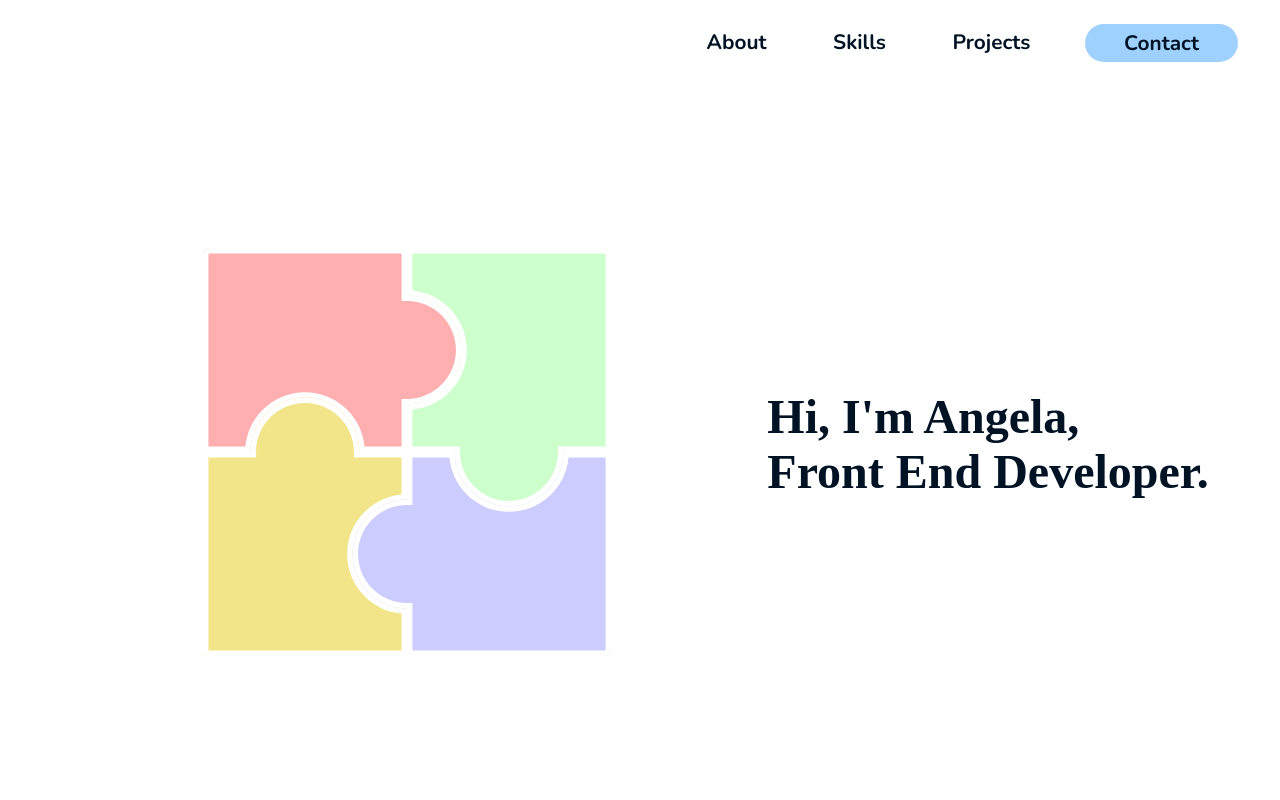
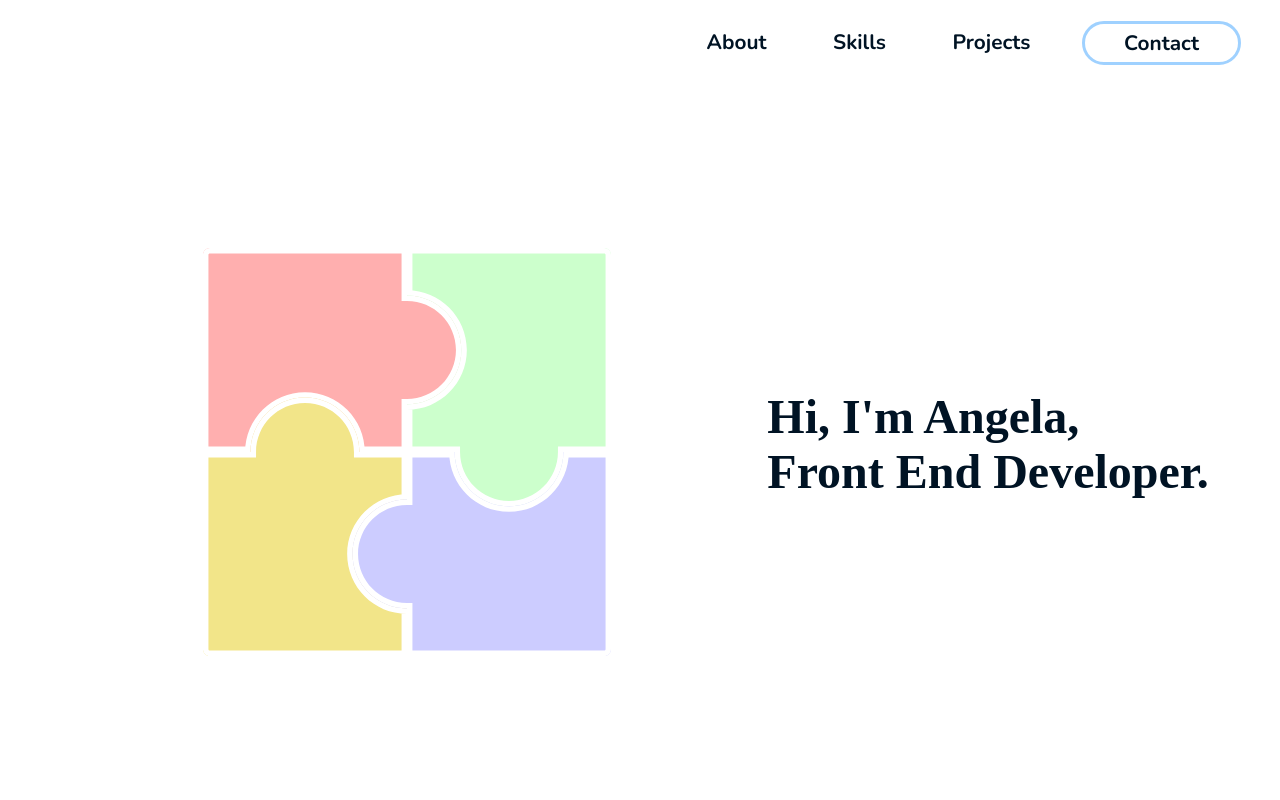
Before and after one commit to ang-riv/portfolio, a React (Create React App) app: page / in a window 1280 px wide. Shown: the top 800 px of the page. Built offline with nearby package versions, Linux system fonts and the light colour scheme; a web font is replaced by a local one.

Commit message:
Changed navigation contact effects to match project tiles hover

```diff
--- a/src/Navigation.js
+++ b/src/Navigation.js
@@ -2,7 +2,7 @@ import React, { useState } from "react";
 import { motion } from "framer-motion";
 import useWindowSize from "./useWindowSize";
 import { QuestionMarkIcon, GearIcon, CodeIcon, SpeechIcon } from "./Icons";
-
+import { globalColors } from "./Imports";
 const Navigation = ({ aboutRef, skillsRef, projectsRef, contactRef }) => {
   // hover effects to check which element is being hovered
   const [isHovered, setIsHovered] = useState("");
@@ -23,6 +23,8 @@ const Navigation = ({ aboutRef, skillsRef, projectsRef, contactRef }) => {
     { title: "Projects", ref: projectsRef, icon: <CodeIcon /> },
     { title: "Contact", ref: contactRef, icon: <SpeechIcon /> },
   ];
+
+  // contact styles
 
   const refCopy = [...sectionRefs];
   return (
@@ -62,8 +64,8 @@ const Navigation = ({ aboutRef, skillsRef, projectsRef, contactRef }) => {
                     animate={{
                       backgroundColor:
                         isHovered === section.title
-                          ? ["hsl(208.8, 100, 81.2)", "hsl(208.5, 100, 56.3)"]
-                          : "hsl(208.8, 100, 81.2)",
+                          ? `${globalColors.blue}`
+                          : "#FFFFFF",
                     }}
                   >
                     {section.title}
--- a/src/ProjectTile.js
+++ b/src/ProjectTile.js
@@ -2,11 +2,13 @@ import React from "react";
 import { motion } from "framer-motion";
 
 function ProjectTile(props) {
+  // initial button style
   const buttonColor = {
     outline: `3px solid ${props.color}`,
     backgroundColor: "#FFFFFF",
   };
 
+  // hover style
   const hoverColor = {
     backgroundColor: props.color,
     outline: `3px solid ${props.color}`,
--- a/src/style.css
+++ b/src/style.css
@@ -99,7 +99,7 @@ a {
 }
 
 .contact-style {
-  background-color: var(--blue);
+  outline: 3px solid var(--blue);
   margin-right: 2.5em;
   padding: 0.25em 1.3em;
   border-radius: 0.938em;
```
